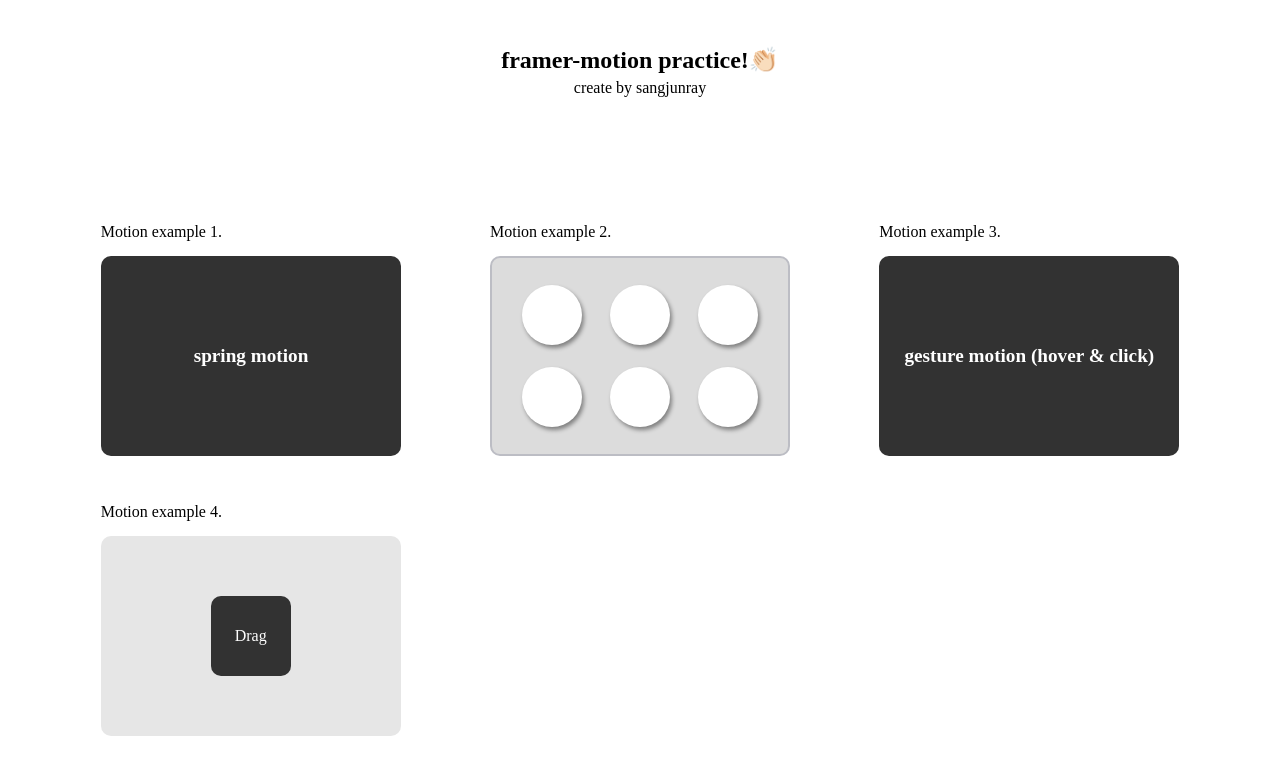
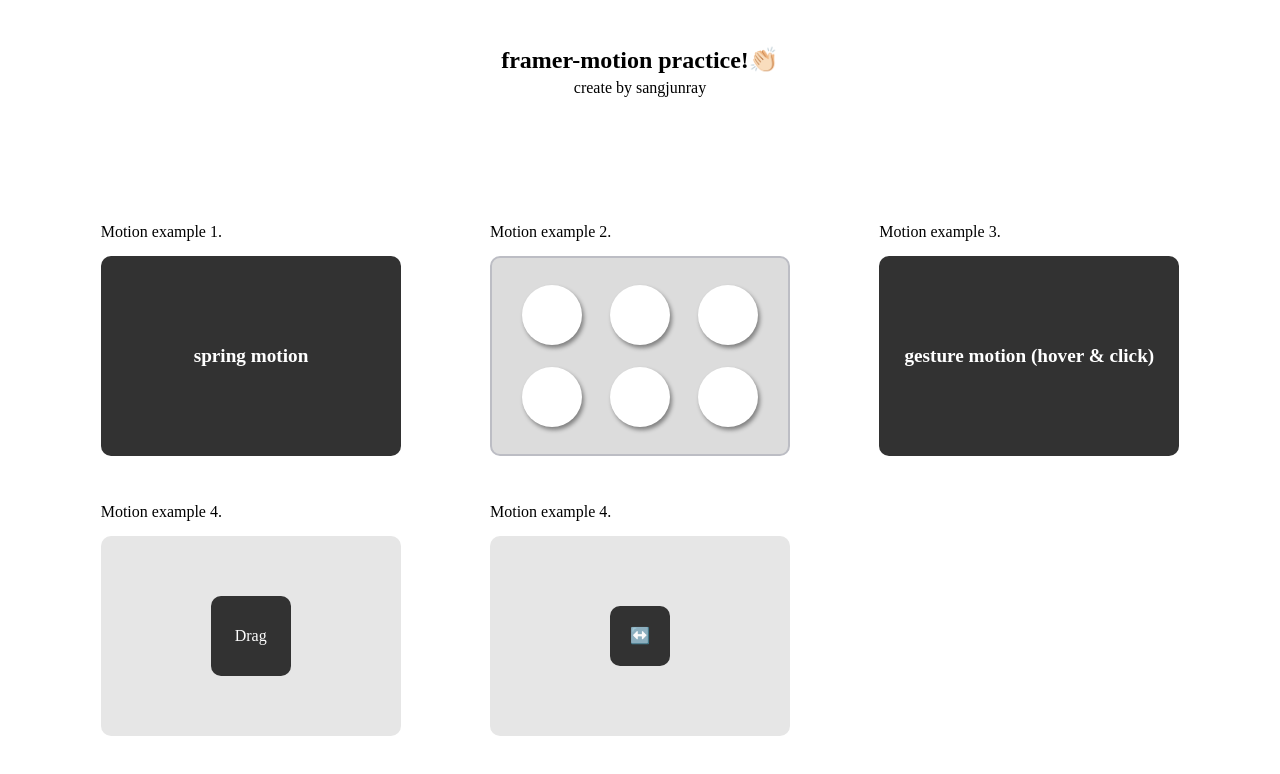
Before and after one commit to sangjunRay/framer-motion, a React (Create React App) app: page / in a window 1280 px wide. Shown: the top 774 px of the page. Built offline with nearby package versions, Linux system fonts and the light colour scheme.

Commit message:
useMotionValue transform value

```diff
--- a/src/App.tsx
+++ b/src/App.tsx
@@ -4,6 +4,7 @@ import Motion1 from './components/motion1';
 import Motion2 from './components/motion2';
 import Motion3 from './components/motion3';
 import Motion4 from './components/motion4';
+import Motion5 from './components/motion5';
 
 const Container = styled.section`
 	width: 100vw;
@@ -98,6 +99,7 @@ function App() {
 				<Motion2 />
 				<Motion3 />
 				<Motion4 />
+				<Motion5 />
 			</Container>
 		</>
 	);
--- /dev/null
+++ b/src/components/motion5.tsx
@@ -0,0 +1,52 @@
+import { motion, useMotionValue, useTransform } from 'framer-motion';
+import { useEffect } from 'react';
+import styled from 'styled-components';
+
+const BoxContainer = styled.div`
+	display: flex;
+	flex-direction: column;
+	justify-self: center;
+`;
+
+const CardDraggable = styled(motion.div)`
+	width: 300px;
+	height: 200px;
+	background-color: rgb(220, 220, 220);
+	border-radius: 10px;
+	display: flex;
+	justify-content: center;
+	align-items: center;
+	margin-top: 1rem;
+	overflow: hidden;
+`;
+
+const Card = styled(motion.div)`
+	display: flex;
+	justify-content: center;
+	align-items: center;
+	box-sizing: border-box;
+	width: 60px;
+	height: 60px;
+	background-color: rgb(50, 50, 50);
+	color: white;
+	border-radius: 10px;
+	padding: 1rem;
+	cursor: pointer;
+`;
+
+function Motion5(): JSX.Element {
+	const x = useMotionValue(0);
+	const transformXOffset = useTransform(x, [-120, 0, 120], ['#c77f7f', 'rgb(230,230,230)', '#4ec981']);
+	return (
+		<BoxContainer>
+			Motion example 4.
+			<CardDraggable style={{ backgroundColor: transformXOffset }}>
+				<Card style={{ x }} drag="x" dragSnapToOrigin dragConstraints={{ left: -120, right: 120 }}>
+					↔️
+				</Card>
+			</CardDraggable>
+		</BoxContainer>
+	);
+}
+
+export default Motion5;
```
